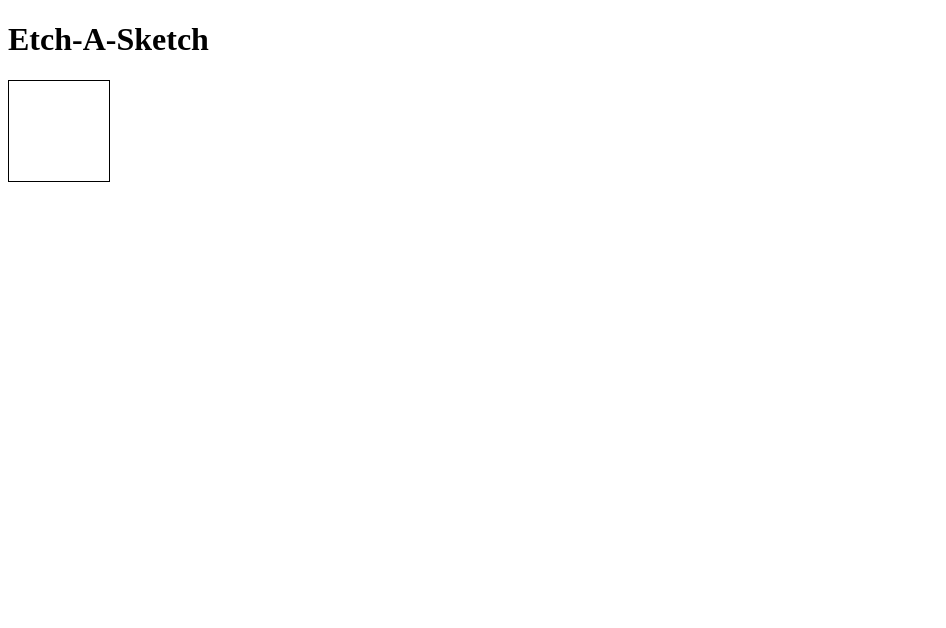
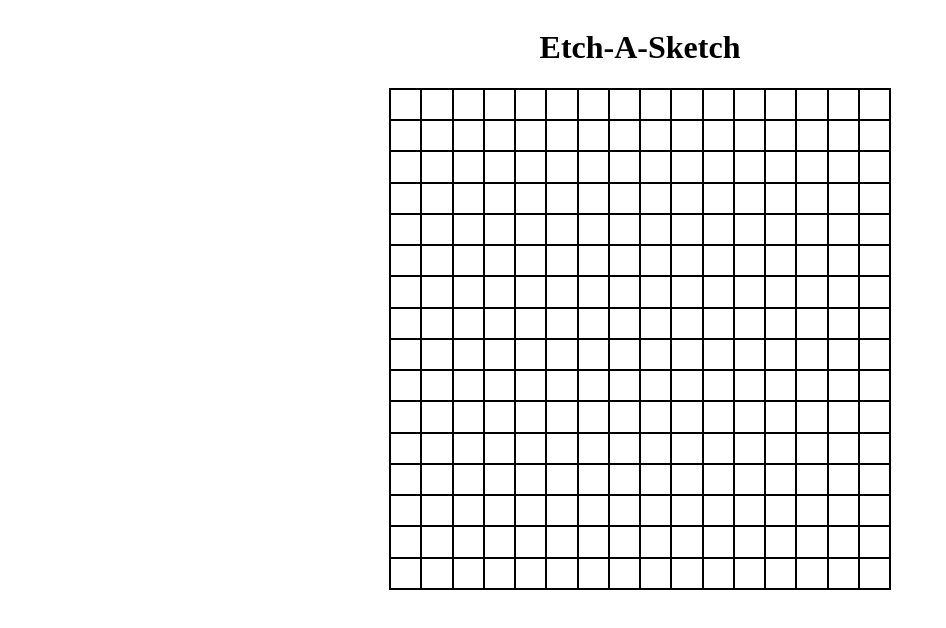
Before and after one commit to jahcoozee/odin-etch-a-sketch, a plain HTML site: page index.html in a window 1280 px wide. Shown: the whole page, without its empty margins (0-946 px from the left). Drawn offline with Linux system fonts and the light colour scheme.

Commit message:
Create grid system for canvas

```diff
--- a/script.js
+++ b/script.js
@@ -0,0 +1,9 @@
+const container = document.querySelector(".container");
+const canvas = new DocumentFragment();
+
+for (i = 0; i < 256; i++) {
+  const pixel = document.createElement("div");
+  canvas.append(pixel);
+}
+
+container.append(canvas);
--- a/style.css
+++ b/style.css
@@ -1,5 +1,18 @@
+body {
+  display: flex;
+  flex-direction: column;
+  justify-content: center;
+  align-items: center;
+}
+
 .container {
-  width: 100px;
-  height: 100px;
-  border: 1px solid black;
+  min-width: 500px;
+  max-width: 500px;
+  min-height: 500px;
+  display: grid;
+  grid-template-columns: repeat(16, 1fr);
 }
+
+div {
+  border: 0.25px solid black;
+}
```
